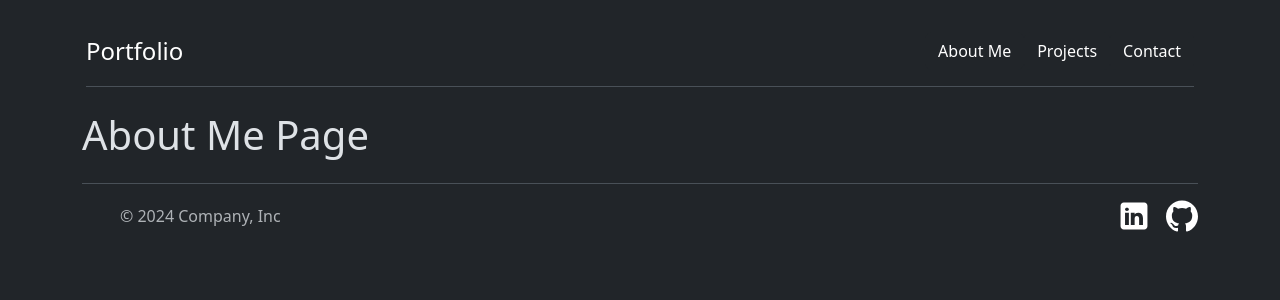
After one commit to CreaTKeW/Portfolio_website, a Flask app: page /about in a window 1280 px wide. The commit adds this page. Shown: the top 300 px of the page. Run offline with Flask 3, Linux system fonts and the light colour scheme.

Commit message:
Update site structure and application routes

```diff
--- a/app/__init__.py
+++ b/app/__init__.py
@@ -6,6 +6,6 @@ def create_app(config_class=Config):
     app.config.from_object(config_class)
 
     with app.app_context():
-        from . import routes
+        from app import routes
 
     return app
--- a/app/routes.py
+++ b/app/routes.py
@@ -1,13 +1,17 @@
 from flask import render_template, current_app as app
 
 @app.route('/')
-def home_route():
-    return "<h1>Home Page!</h1>"
+def home():
+    return render_template('index.html')
 
-@app.route('/portfolio')
-def portfolio():
-    return "<h1>Portfolio</h1>"
+@app.route('/about')
+def about():
+    return render_template('about.html')
+
+@app.route('/projects')
+def projects():
+    return render_template('projects.html')
 
 @app.route('/contact')
 def contact():
-    return "<h1>Contact</h1>"
+    return render_template('contact.html')
--- a/app/static/css/style.css
+++ b/app/static/css/style.css
@@ -0,0 +1,17 @@
+.gradient-background {
+  background: linear-gradient(300deg, #1a1a1a, #333333, #cccccc, #333333, #1a1a1a);
+  background-size: 180% 180%;
+  animation: gradient-animation 18s ease infinite;
+}
+
+@keyframes gradient-animation {
+  0% {
+    background-position: 0% 50%;
+  }
+  50% {
+    background-position: 100% 50%;
+  }
+  100% {
+    background-position: 0% 50%;
+  }
+}
--- /dev/null
+++ b/app/templates/about.html
@@ -0,0 +1,5 @@
+{% extends 'base.html' %}
+{% block title %}About Me{% endblock %}
+{% block content %}
+    <h1>About Me Page</h1>
+{% endblock %}
--- a/app/templates/base.html
+++ b/app/templates/base.html
@@ -1,10 +1,52 @@
-<!DOCTYPE html>
-<html lang="en">
-<head>
-    <meta charset="UTF-8">
-    <title>Title</title>
-</head>
-<body>
+<!doctype html>
+<html lang="en" data-bs-theme="dark">
+  <head>
+    <meta charset="utf-8">
+    <meta name="viewport" content="width=device-width, initial-scale=1">
+    <link href="https://cdn.jsdelivr.net/npm/bootstrap@5.3.3/dist/css/bootstrap.min.css" rel="stylesheet" integrity="sha384-QWTKZyjpPEjISv5WaRU9OFeRpok6YctnYmDr5pNlyT2bRjXh0JMhjY6hW+ALEwIH" crossorigin="anonymous">
+    <link rel="stylesheet" href="{{ url_for('static', filename='css/style.css') }}">
+    <title>{% block title %}Kewin's Portfolio{% endblock %}</title>
+  </head>
+  <body>
+  <section id="header">
+    <div class="container col-xxl-12 px-3 pt-3">
+      <header class="d-flex flex-wrap justify-content-center py-3 mb-4 border-bottom">
+        <a href="{{ url_for('home') }}" class="d-flex align-items-center mb-3 mb-md-0 me-md-auto link-body-emphasis text-decoration-none">
+          <span class="fs-4">Portfolio</span>
+        </a>
 
-</body>
+        <ul class="nav nav-pills">
+          <li class="nav-item"><a href="{{ url_for('about') }}" class="btn btn-dark">About Me</a></li>
+          <li class="nav-item"><a href="{{ url_for('projects') }}" class="btn btn-dark">Projects</a></li>
+          <li class="nav-item"><a href="{{ url_for('contact') }}" class="btn btn-dark">Contact</a></li>
+        </ul>
+      </header>
+    </div>
+  </section>
+
+    <div class="container mt-4">
+      {% block content %}{% endblock %}
+    </div>
+
+  <section id="footer">
+    <div class="container">
+      <footer class="d-flex flex-wrap justify-content-between align-items-center py-3 my-4 border-top">
+        <div class="col-md-4 d-flex align-items-center">
+          <a href="/" class="mb-3 me-2 mb-md-0 text-body-secondary text-decoration-none lh-1">
+            <svg class="bi" width="30" height="24"><use xlink:href="#bootstrap"></use></svg>
+          </a>
+          <span class="mb-3 mb-md-0 text-body-secondary">© 2024 Company, Inc</span>
+        </div>
+
+        <ul class="nav col-md-4 justify-content-end list-unstyled d-flex">
+          <li class="ms-3"><a class="text-body-secondary" href="#"><svg class="bi" width="24" height="24"><use xlink:href="#twitter"></use></svg></a></li>
+          <li class="ms-3"><a class="text-body-secondary" href="#"><svg xmlns="http://www.w3.org/2000/svg" width="32" height="32" viewBox="0,0,256,256"><g fill="#ffffff" ><g transform="scale(5.12,5.12)"><path d="M41,4h-32c-2.76,0 -5,2.24 -5,5v32c0,2.76 2.24,5 5,5h32c2.76,0 5,-2.24 5,-5v-32c0,-2.76 -2.24,-5 -5,-5zM17,20v19h-6v-19zM11,14.47c0,-1.4 1.2,-2.47 3,-2.47c1.8,0 2.93,1.07 3,2.47c0,1.4 -1.12,2.53 -3,2.53c-1.8,0 -3,-1.13 -3,-2.53zM39,39h-6c0,0 0,-9.26 0,-10c0,-2 -1,-4 -3.5,-4.04h-0.08c-2.42,0 -3.42,2.06 -3.42,4.04c0,0.91 0,10 0,10h-6v-19h6v2.56c0,0 1.93,-2.56 5.81,-2.56c3.97,0 7.19,2.73 7.19,8.26z"></path></g></g></svg></a></li>
+          <li class="ms-3"><a class="text-body-secondary" href="https://github.com/CreaTKeW"><svg xmlns="http://www.w3.org/2000/svg" width="32" height="32" shape-rendering="geometricPrecision" text-rendering="geometricPrecision" image-rendering="optimizeQuality" fill-rule="evenodd" clip-rule="evenodd" viewBox="0 0 512 499.368"><path fill="#fff" fill-rule="nonzero" d="M256.003 0C114.555 0 0 114.555 0 256.003c0 113.286 73.28 208.961 175.038 242.865 12.796 2.247 17.586-5.433 17.586-12.153 0-6.077-.309-26.225-.309-47.686-64.313 11.844-80.941-15.674-86.058-30.055-2.896-7.37-15.359-30.1-26.269-36.177-8.948-4.808-21.752-16.652-.31-16.961 20.168-.309 34.574 18.564 39.382 26.244 23.038 38.732 59.839 27.828 74.555 21.101 2.227-16.627 8.947-27.828 16.318-34.239-56.968-6.386-116.467-28.471-116.467-126.399 0-27.827 9.907-50.866 26.225-68.787-2.562-6.41-11.51-32.655 2.562-67.853 0 0 21.436-6.72 70.409 26.244 20.483-5.767 42.227-8.638 63.998-8.638 21.751 0 43.52 2.896 63.997 8.638 48.973-33.279 70.39-26.244 70.39-26.244 14.09 35.192 5.117 61.443 2.562 67.853 16.318 17.921 26.244 40.625 26.244 68.787 0 98.237-59.84 119.988-116.801 126.399 9.282 8.014 17.277 23.373 17.277 47.371 0 34.238-.309 61.751-.309 70.389 0 6.721 4.808 14.735 17.586 12.179C438.739 464.964 512 368.955 512 256.003 512 114.555 397.445 0 256.003 0z"/></svg></a></li>
+        </ul>
+      </footer>
+    </div>
+  </section>
+    <script src="https://cdn.jsdelivr.net/npm/bootstrap@5.3.3/dist/js/bootstrap.bundle.min.js" integrity="sha384-YvpcrYf0tY3lHB60NNkmXc5s9fDVZLESaAA55NDzOxhy9GkcIdslK1eN7N6jIeHz" crossorigin="anonymous"></script>
+    <script src="{{ url_for('static', filename='js/script.js') }}"></script>
+  </body>
 </html>
--- /dev/null
+++ b/app/templates/projects.html
@@ -0,0 +1,5 @@
+{% extends 'base.html' %}
+{% block title %}Projects Page{% endblock %}
+{% block content %}
+    <h1>Projects Page</h1>
+{% endblock %}
--- a/config.py
+++ b/config.py
@@ -3,4 +3,4 @@ from dotenv import load_dotenv
 
 load_dotenv()
 class Config:
-    SECRET_KEY = os.getenv("SECRET_KEY")
+    SECRET_KEY = os.getenv("SECRET_KEY") or 'super_secret_key'
```
Also changed, not shown: app/templates/contact.html (+5 -10 lines), app/templates/index.html (+5 -10 lines), app/templates/portfolio.html (deleted, +0 -10 lines).
